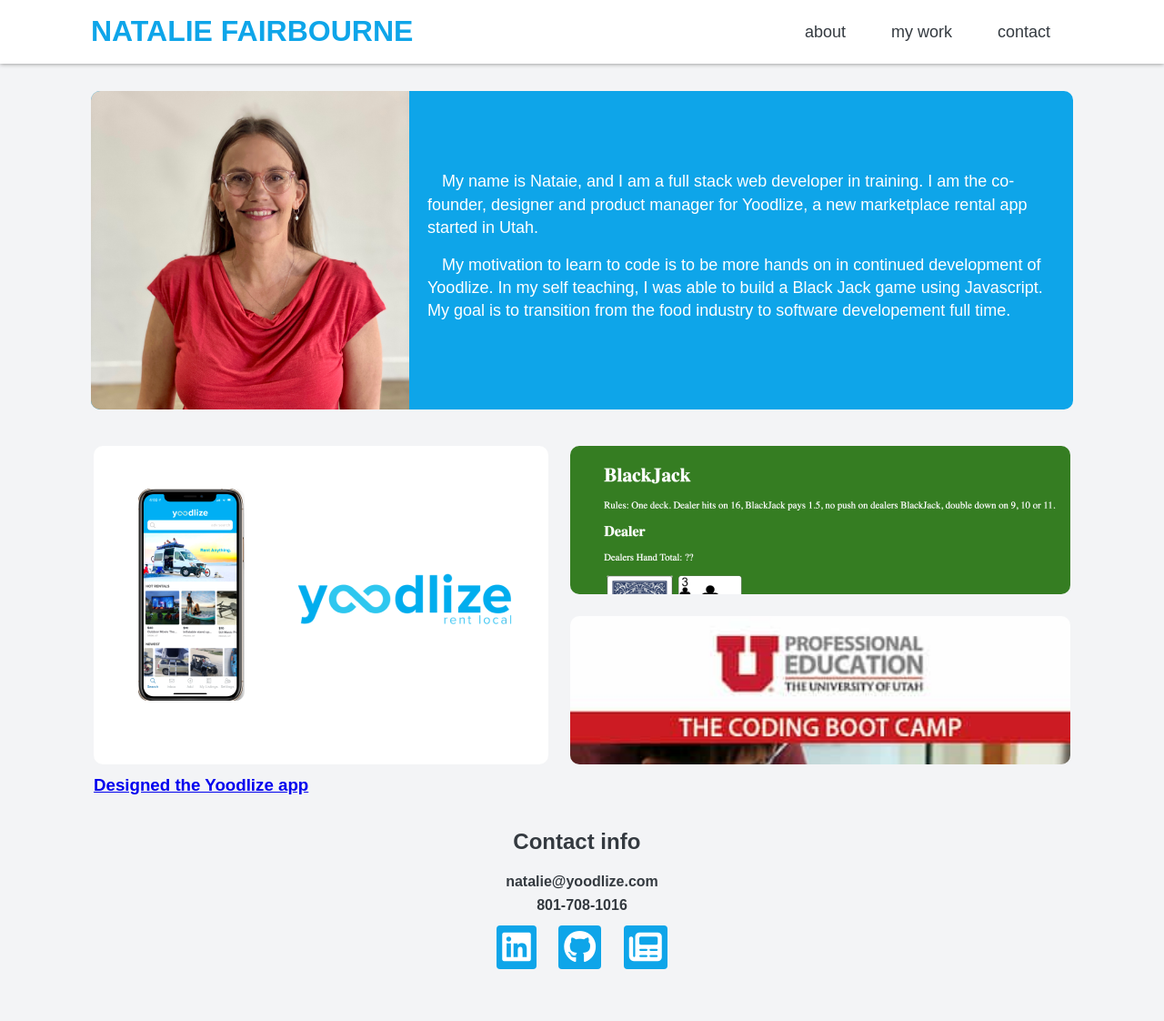
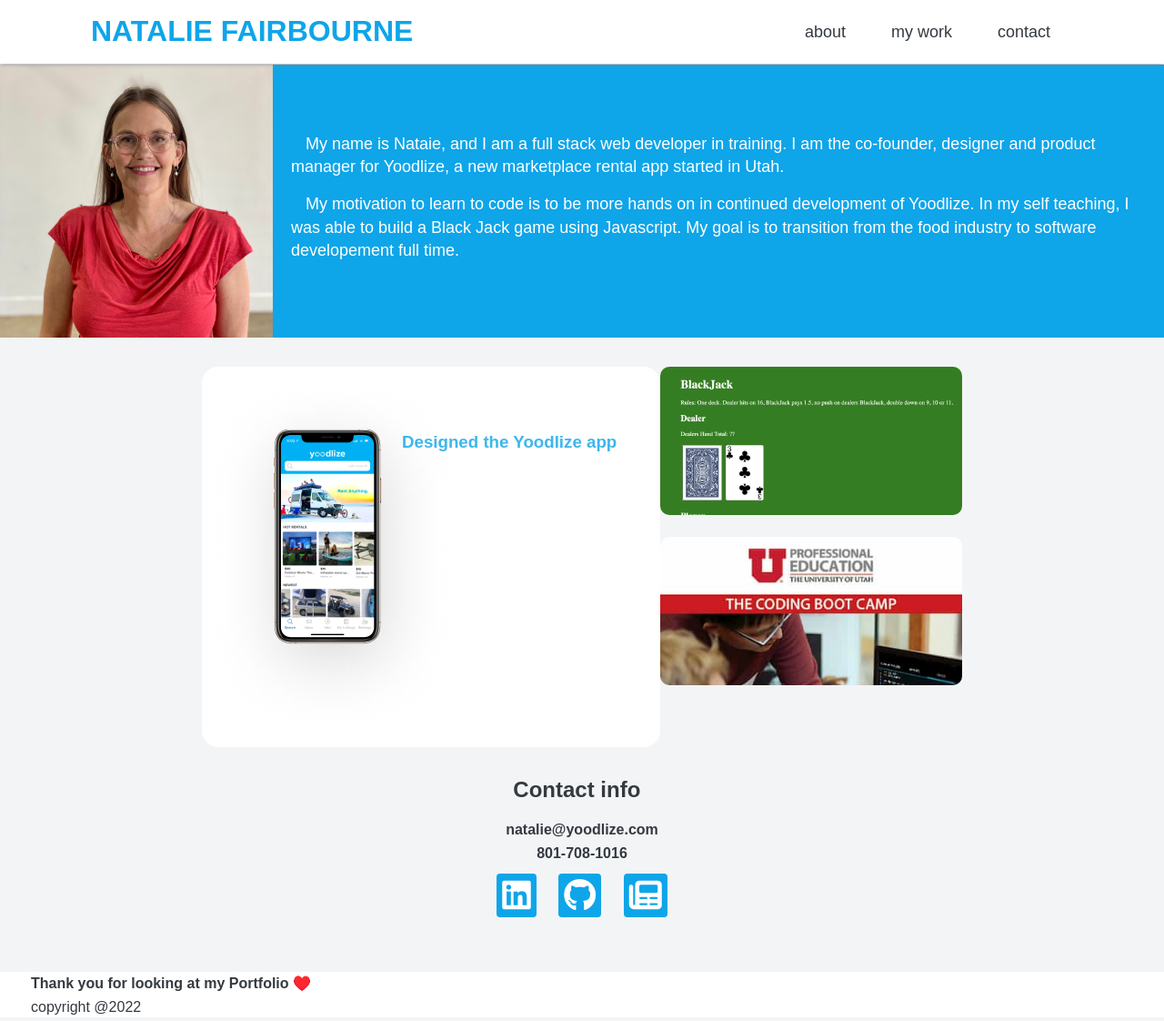
Before and after one commit to nadybee/module_2, a plain HTML site: page index.html in a window 1280 px wide. Shown: the top 1122 px of the page at 91% size. Drawn offline with Linux system fonts and the light colour scheme; a web font is replaced by a local one.

Commit message:
changed bio css

```diff
--- a/assets/css/style.css
+++ b/assets/css/style.css
@@ -57,15 +57,14 @@
   font-size: 19px;
 }
 
-main {
-  display: flex;
-}
+
+
 
 .container {
   display: flex;
   flex-wrap: wrap;
   flex-direction: column;
-  margin: 100px;
+  margin-top: 71px;
   width: 100%;
   align-items: center;
 }
@@ -75,14 +74,14 @@
   align-items: center;
   background-color: var(--primary);
   color: white;
-
+  width: 100%;
   border: none;
-  border-radius: 10px;
+  /* border-radius: 10px; */
 }
 
 .bio img {
-  max-height: 350px;
-  border-radius: 10px 0 0 10px;
+  max-height: 300px;
+  /* border-radius: 10px 0 0 10px; */
 }
 
 #about {
@@ -100,23 +99,41 @@
 
 .work {
   display: flex;
-  margin-top: 40px;
+  margin-top: 32px;
   width: 100%;
-  justify-content: space-between;
+
 }
 
 .card-1 {
-  /* max-width: 50%; */
-  margin-right: 24px;
+
+  position: relative;
+  width: 100%;
+  background-color: white;
+  border-radius: 18px;
+
+}
+
+.card-1 h3 {
+  position: absolute;
+  top: 60px;
+  right: 40px;
+  text-decoration: none;
+
+  opacity: .8;
+  color: var(--primary);
+  padding: 8px;
+  border-radius: 4px;
 }
 
 .card-1 img {
 
-  border-radius: 10px;
+  border-radius: 16px;
+
 }
 
 .card-1 img:hover {
   box-shadow: 6px 6px 8px grey;
+
 }
 
 .card-2 img:hover {
@@ -150,6 +167,7 @@
   flex-direction: column;
   justify-content: center;
   text-align: center;
+  margin-bottom: 100px;
 }
 
 .contact i {
@@ -178,9 +196,12 @@
 footer {
   display: flex;
   flex-direction: column;
+  padding-left: 34px;
   width: 100%;
   height: 50px;
   background-color: white;
+  position:absolute;
+  bottom: 0px;
 
 }
 
@@ -203,6 +224,7 @@
   .navbar ul {
     margin-bottom: 16px;
   }
+
   .navbar a {
     padding: 12px;
     margin-bottom: 16px;
@@ -215,15 +237,14 @@
   }
 
   .container {
-    margin: 120px 16px;
+    margin: 100px;
     flex-direction: column;
   }
 
   .bio {
     display: flex;
     flex-direction: column;
-    max-width: 100%;
-    max-height: 100%;
+    width: 90%;
   }
 
   #about {
@@ -241,7 +262,7 @@
   .bio img {
     /* max-height: 350px; */
     width: 100%;
-    border-radius: 8px 8px 0 0;
+    /* border-radius: 8px 8px 0 0; */
   }
 
   .work {
--- a/index.html
+++ b/index.html
@@ -54,8 +54,8 @@
       </div>
     </header>
 
-    <main >
-        <div class="container">
+    <main class="container" >
+
       <section class="bio">
         <img
           src="./assets/images/natalie_profile.png"
@@ -81,7 +81,7 @@
         <div class="card-1">
             <a href="https://www.yoodlize.com/" target="_blank">
                 <img
-                  src="./assets/images/Group 80.png"
+                  src="./assets/images/Group 81.png"
                   alt="yoodlize logo"
                 />
                 <h3>Designed the Yoodlize app</h3>
@@ -131,10 +131,10 @@
         </a>
   </div>
       </section>
-    </div>
+
     </main>
     <footer>
-      <h4>Thank you for looking at my Portfolio ♥️</h4>
+      <h4>Thank you for looking at my Portfolio ♥️   </h4>
       <p> copyright @2022</p>
     </footer>
   </body>
```
Also changed, not shown: assets/images/Group 81.png (added), assets/images/Group 82.png (added).
